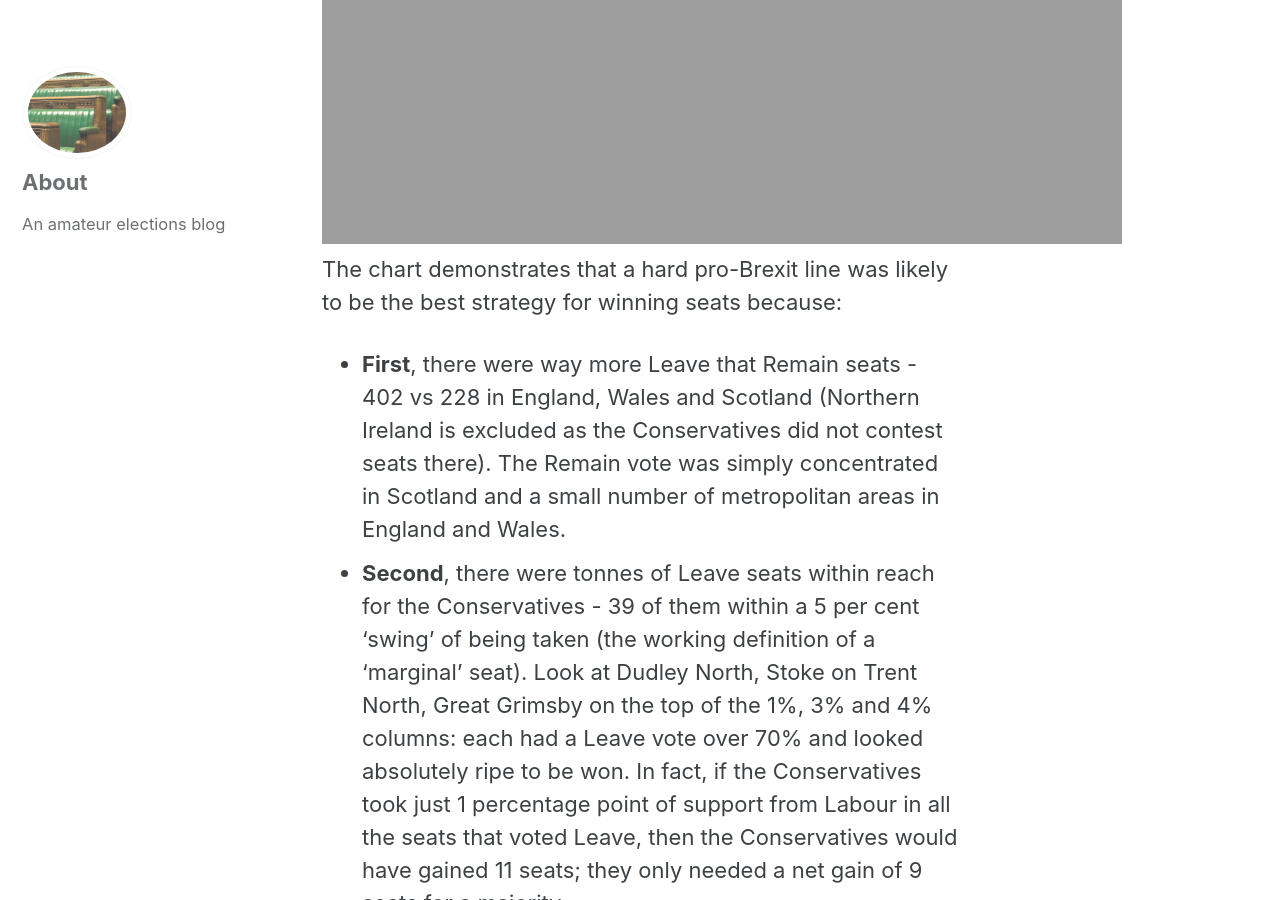
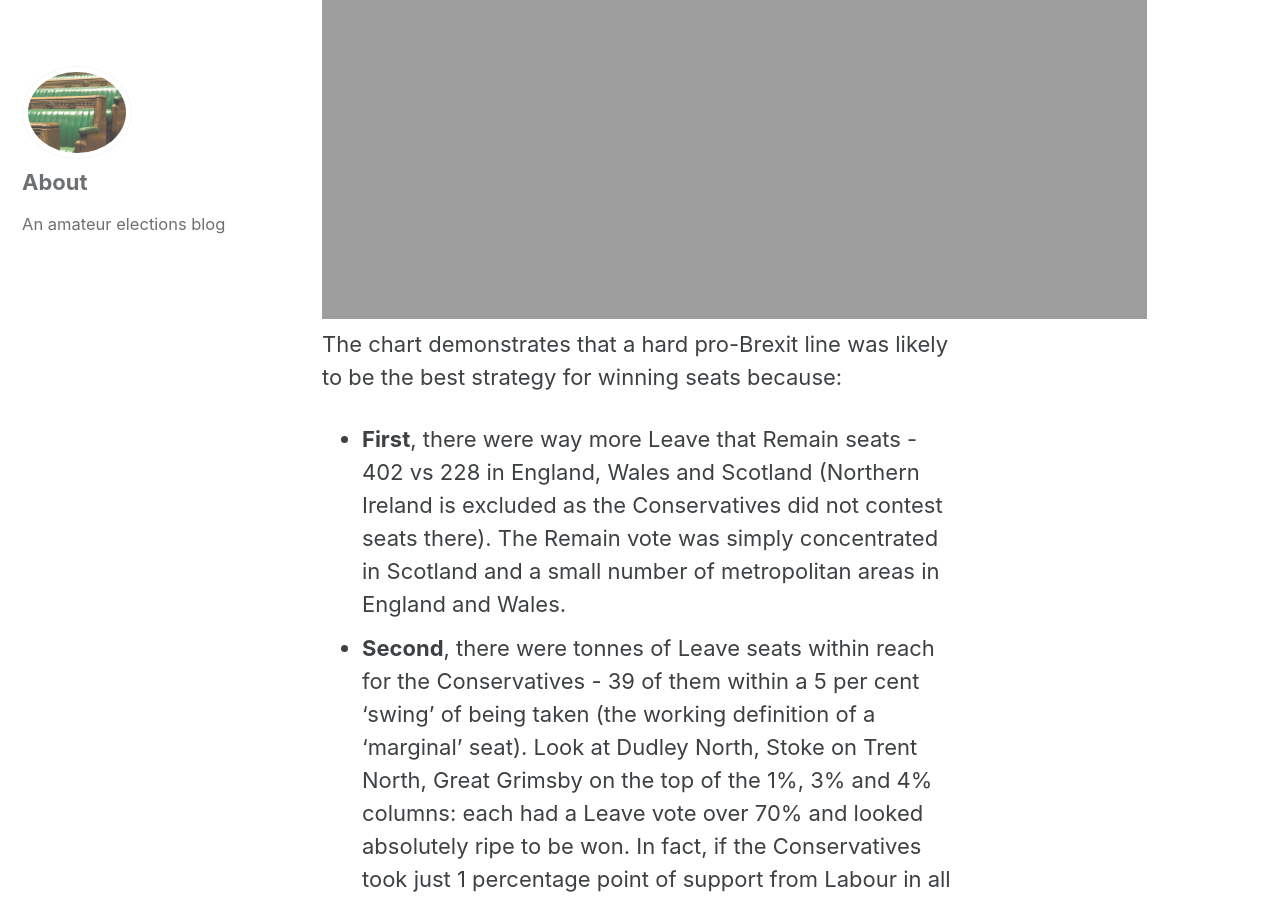
Before and after one commit to sixhundredandfifty/blog, a Jekyll site: the page built from _posts/2020-05-17-election19.md, in a window 1280 px wide and 900 px high, scrolled down 1949 px. Built offline with Jekyll 4.4.1, drawn with Linux system fonts in a browser that asks for light colours; cached includes are drawn as plain includes; nearby versions of some CDN libraries.

Commit message:
Update 2020-05-17-election19.md

```diff
--- a/_posts/2020-05-17-election19.md
+++ b/_posts/2020-05-17-election19.md
@@ -16,7 +16,7 @@ A winning strategy for an election campaign needs to be based around this fact.
 Chart 1 shows the electoral ‘battleground’ that the Conservatives were facing in terms of seats. Taking the 2017 election (where the Conservatives won 317 seats) as the starting point, it shows how big a ‘swing’ the Conservatives would need to take - or lose - each seat (‘swing’ being the average of the increase in Conservative vote share and decrease in its main challenger’s vote share in that seat).
 
 **Chart 1 (hover over points to see more information on each seat)**
-<iframe id="igraph" scrolling="no" style="border:none;" seamless="seamless" src="https://sixhundredandfifty.github.io/charts/2020-05-17/chart1_2020_05_17.html" height="525" width="800"></iframe>
+<iframe id="igraph" scrolling="no" style="border:none;" seamless="seamless" src="https://sixhundredandfifty.github.io/charts/2020-05-17/chart1_2020_05_17.html" height="600" width="825"></iframe>
 
 The chart demonstrates that a hard pro-Brexit line was likely to be the best strategy for winning seats because:
 
@@ -44,7 +44,7 @@ Let's look at vote share changes first.
 Now let's look how this translated into seats. Chart 5 shows the battleground again, this time highlighting the seats that the Conservatives gained or lost in the 2019 election.
 
 **Chart 5**
-<iframe id="igraph" scrolling="no" style="border:none;" seamless="seamless" src="https://sixhundredandfifty.github.io/charts/2020-05-17/chart5_2020_05_17.html" height="525" width="800"></iframe>
+<iframe id="igraph" scrolling="no" style="border:none;" seamless="seamless" src="https://sixhundredandfifty.github.io/charts/2020-05-17/chart5_2020_05_17.html" height="600" width="825"></iframe>
 
 As the chart shows:
 * Dozens of pro-Brexit seats (all held by Labour) fell to the Conservatives - the marginal ones fell like dominoes, but since the Conservatives generally performed more strongly the higher the Leave vote (Chart 2 again) they also manage to pick up many ‘safer’ Labour seats, all the way out to Redcar where Labour had led by 22% in 2017.
```
